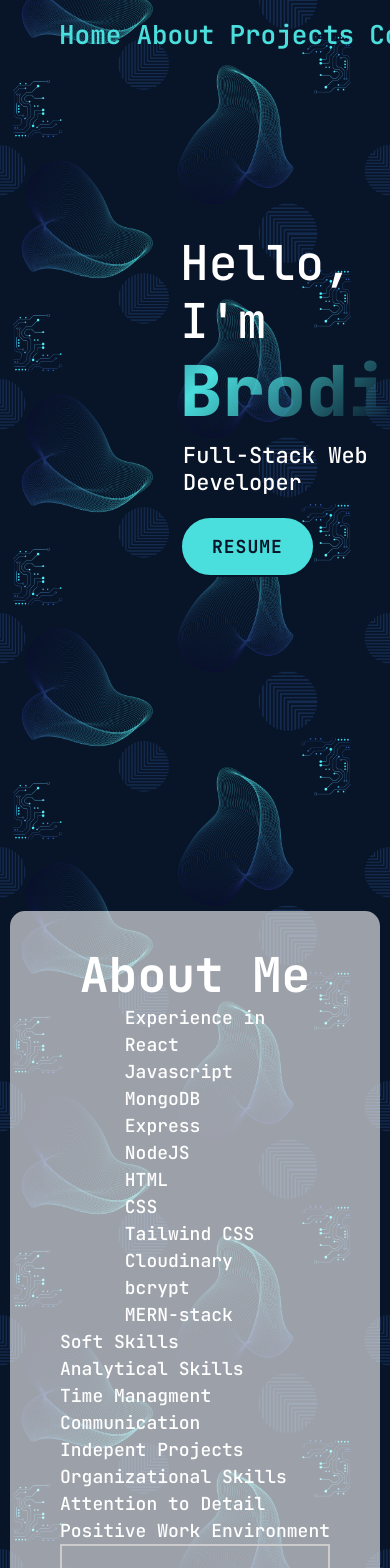
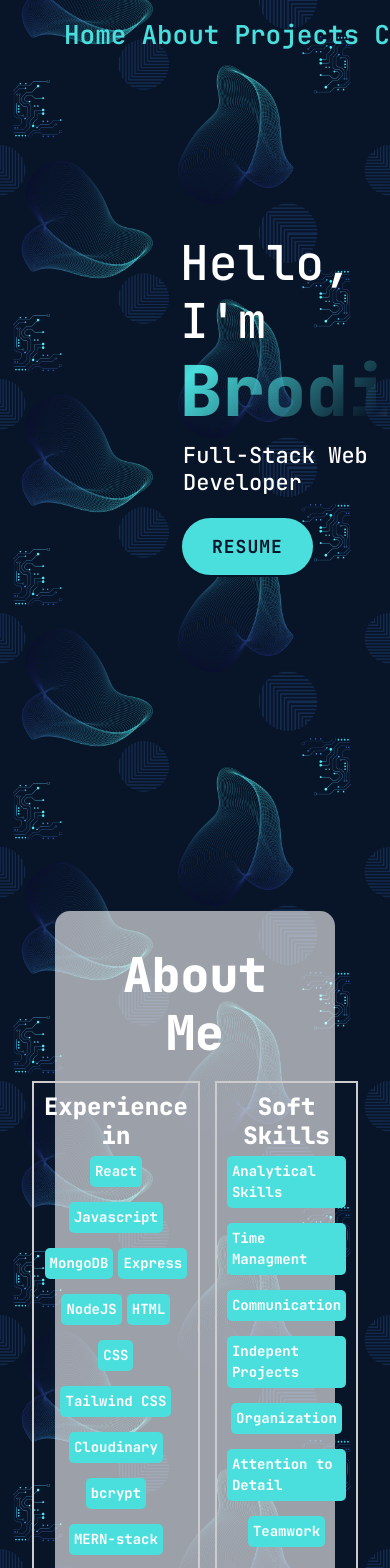
Before and after one commit to brodiekime21/portfolio, a React (Create React App) app: page / in a window 390 px wide. Shown: the top 1568 px of the page. Built offline with nearby package versions, Linux system fonts and the light colour scheme.

Commit message:
just need to finish contact and footer and then make mobile responsive

```diff
--- a/src/components/About.js
+++ b/src/components/About.js
@@ -12,34 +12,41 @@ function About() {
       }`}
       ref={sectionRef}
     >
-      <h1 className="font-bold">About Me</h1>
-      <div>
-        <p>Experience in</p>
-        <p>React</p>
-        <p>Javascript</p>
-        <p>MongoDB</p>
-        <p>Express</p>
-        <p>NodeJS</p>
-        <p>HTML</p>
-        <p>CSS</p>
-        <p>Tailwind CSS</p>
-        <p>Cloudinary</p>
-        <p>bcrypt</p>
-        <p>MERN-stack</p>
-      </div>
-      <div>
-        <p>Soft Skills</p>
-        <p>Analytical Skills</p>
-        <p>Time Managment</p>
-        <p>Communication</p>
-        <p>Indepent Projects</p>
-        <p>Organizational Skills</p>
-        <p>Attention to Detail</p>
-        <p>Positive Work Environment</p>
+      <h1 id="about-me-title">About Me</h1>
+      <div id="experience-soft-skills-flex">
+        <div className="about-box">
+          <h2 className="experience-soft-skills-titles">Experience in</h2>
+          <div className="skills-about">
+            <div className="skill-about">React</div>
+            <div className="skill-about">Javascript</div>
+            <div className="skill-about">MongoDB</div>
+            <div className="skill-about">Express</div>
+            <div className="skill-about">NodeJS</div>
+            <div className="skill-about">HTML</div>
+            <div className="skill-about">CSS</div>
+            <div className="skill-about">Tailwind CSS</div>
+            <div className="skill-about">Cloudinary</div>
+            <div className="skill-about">bcrypt</div>
+            <div className="skill-about">MERN-stack</div>
+            <div className="skill-about">Canva</div>
+
+          </div>
+        </div>
+        <div className="about-box">
+          <h2 className="experience-soft-skills-titles">Soft Skills</h2>
+          <div className="skills-about">
+            <div className="skill-about">Analytical Skills</div>
+            <div className="skill-about">Time Managment</div>
+            <div className="skill-about">Communication</div>
+            <div className="skill-about">Indepent Projects</div>
+            <div className="skill-about">Organization</div>
+            <div className="skill-about">Attention to Detail</div>
+            <div className="skill-about">Teamwork</div>
+          </div>
+        </div>
       </div>
       <div className="about-box text-l">
-
-        <div>
+        <div id="about-me-text">
           <p>
             Growing up at the intersection of music and technology, I developed
             a passion for innovation while witnessing music becoming
@@ -59,10 +66,14 @@ function About() {
           <p>
             In my past roles, I've demonstrated strong communication,
             analytical, and organizational skills—essential for success in web
-            development. My diverse background has honed my attention to detail,
-            time management, and capacity to overcome challenges using
-            innovative solutions. These skills and my passion for music and
-            innovation make me a valuable asset to any web development team.
+            development. My diverse background in the entertainment and service
+            industries has honed my attention to detail, time management, and
+            capacity to overcome challenges using innovative solutions. Driven
+            by a passion for music, technology, and connecting people, I am
+            dedicated to using my web development skills to create meaningful
+            experiences and positively impact the digital landscape, which is
+            the driving force of my career path and makes me a valuable asset to
+            any web development team that shares these goals.
           </p>
           <p>
             Committed to lifelong learning and bridging the gap between people
--- a/src/components/Projects.js
+++ b/src/components/Projects.js
@@ -21,7 +21,7 @@ function Projects() {
       className={` ${isVisible ? "fade-in" : "fade-out"}`}
       ref={sectionRef}
     >
-      <h1>Projects</h1>
+      <h1 id="projects-title">Projects</h1>
       <Slider id="slider-center" {...settings}>
         <div id="samplewav">
           <img
--- a/src/index.css
+++ b/src/index.css
@@ -1,6 +1,11 @@
 @tailwind base;
 @tailwind components;
 @tailwind utilities;
+
+body::-webkit-scrollbar {
+  width: 0;
+  background: transparent;
+}
 
 body {
   color: white;
@@ -12,6 +17,9 @@ body {
   -moz-osx-font-smoothing: grayscale;
   background-image: url('../src/images/background.png');
   background-size: contain;
+  -ms-overflow-style: none;
+  scrollbar-width: none;
+  overflow: auto;
 }
 
 #logo {
@@ -30,8 +38,8 @@ body {
   background-color: none;
   color: #4adedd;
   margin-top: 15px;
-  padding-right: 20px;
-  padding-left: 20px;
+  padding-right: 25px;
+  padding-left: 25px;
 }
 
 #navbar-right {
@@ -201,9 +209,15 @@ h1 {
   color: #4adedd;
 }
 
+#about-me-title{
+margin-bottom: 20px;
+font-weight: 800;
+}
+
+
 
 .about-container {
-  max-width: 900px;
+  width: 72vw;
   margin: 50px auto 250px auto;
   padding: 35px 50px 35px 50px;
   display: flex;
@@ -218,10 +232,7 @@ h1 {
   margin-top: 30px;
 }
 
-.about-content > div {
-  flex-basis: 40%;
-  margin-bottom: 20px;
-}
+
 
 .about-content p {
   font-size: 18px;
@@ -231,8 +242,22 @@ h1 {
 
 .about-box {
   border: 2px solid #ccc;
-  padding: 20px;
+  padding: 10px;
+  margin-left: 7.5px;
+  margin-right: 7.5px;
   font-size: 18px;
+}
+
+#about-me-text{
+  text-align: justify;
+}
+
+#about-me-text p{
+margin: 10px
+}
+
+#projects-title{
+  margin-bottom: 50px;
 }
 
 .samplewav-logo {
@@ -247,6 +272,7 @@ h1 {
 .save-the-rave-logo {
   width: 19vw;
 }
+
 
 #projects-slider h2{
 font-size: 18px;
@@ -271,13 +297,13 @@ display: flex;
 
 
 .slick-dots li button:before {
-  font-size: 30px;
+  font-size: 20px;
   color:#4adedd;
   margin-top: 40px;
 }
 
 .slick-dots li.slick-active button:before {
-  font-size: 30px;
+  font-size: 20px;
   color:#4adedd;
   margin-top: 40px;
 
@@ -303,6 +329,12 @@ display: flex;
   justify-content: center;
 }
 
+.skills {
+  display: flex;
+  flex-wrap: wrap;
+  gap: 5px;
+}
+
 .skill {
   background-color: #4adedd;
   padding: 5px;
@@ -312,6 +344,33 @@ display: flex;
   margin: 30px 0px;
 }
 
+.skills-about {
+  display: flex;
+  justify-content: center;
+  flex-wrap: wrap;
+  gap: 5px;
+}
+
+.skill-about {
+  background-color: #4adedd;
+  padding: 5px;
+  border-radius: 5px;
+  font-size: 14px;
+  font-weight: bold;
+  margin: 5px 0px;
+}
+
+.experience-soft-skills-titles{
+ font-size: 24px;
+ font-weight: 800;
+ text-align: center;
+}
+
+#experience-soft-skills-flex{
+display: flex;
+margin-bottom: 15px;
+
+}
 
 em {
   font-size: 20px;
@@ -319,19 +378,11 @@ em {
   font-weight: 800;
 }
 
-.skills {
-  display: flex;
-  flex-wrap: wrap;
-  gap: 5px;
-}
-
 #full-stack {
   font-size: 22px;
   margin-top: 10px;
   margin-left: 3px;
 }
-
-
 
 .project-description {
 width: 70%;
@@ -424,7 +475,7 @@ align-items: center;
 
 
 .hamburger {
-  font-size: 26px;
+  font-size: 36px;
   background-color: transparent;
   border: none;
   cursor: pointer;
```
